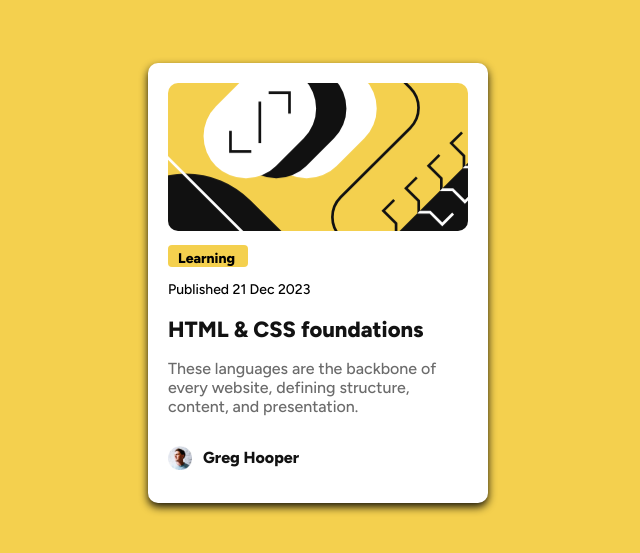
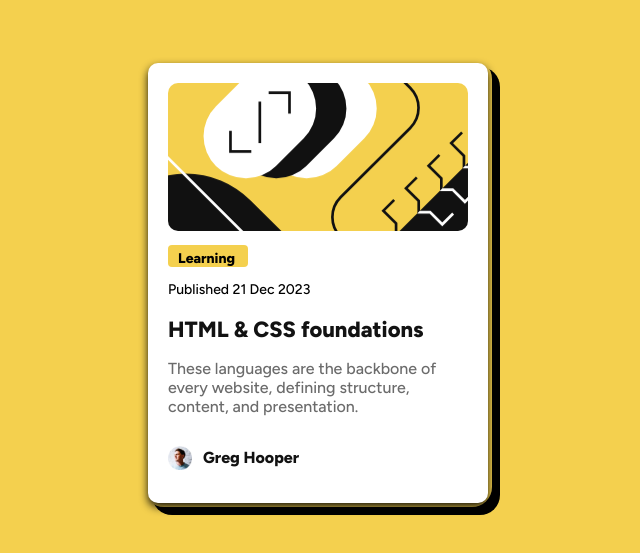
Before and after one commit to echo-script0/Blog-preview-card, a plain HTML site: page index.html in a window 1280 px wide. Shown: the part 117-670 px from the top of the page, without its empty margins (322-962 px from the left). Drawn offline with Linux system fonts and the light colour scheme.

Commit message:
Updated css to include card

```diff
--- a/index.html
+++ b/index.html
@@ -9,6 +9,7 @@
 </head>
 <body>
     <div class="container">
+        <div class="card"></div>
         <div class="image"></div>
         <p class="learning-box">Learning</p>
         <div class="text-one">Published 21 Dec 2023</div><br>
--- a/style.css
+++ b/style.css
@@ -15,7 +15,26 @@ body {background-color: hsl(47, 88%, 63%);
              display: flex;
              flex-direction: column;
              top: 0;
-             height: 400px; /* full container height */}
+             height: 400px; /* full container height */
+             position: relative;}
+
+.container .card {cursor: pointer;
+                  box-shadow: 8px 8px #000;
+                  border: 1px solid var(--gray-950);
+                  position: absolute;
+                  top: 50%;
+                  left: 50%;
+                  transform: translate(-50%, -50%);
+                  display: flex;
+                  justify-content: space-between;
+                  flex-direction: column;
+                  width: 300px;
+                  height: 400px;
+                  background-color: var(--white);
+                  padding: 24px;
+                  gap: 24px;
+                  border-radius: 20px;}
+
 
 .container .image { background-image: url('illustration-article\ \(1\).svg');
                     background-size:cover;
@@ -47,7 +66,9 @@ body {background-color: hsl(47, 88%, 63%);
                       font-weight: bolder;
                       font-family: "Figtree", sans-serif;}
 
-.container .text-three {color: hsl(0, 0%, 42%);
+.text-two:hover {color:yellow}
+
+.container .text-three{color: hsl(0, 0%, 42%);
                         font-family: "Figtree", sans-serif;
                         font-size: medium;
                         font-weight: 400;}
```
